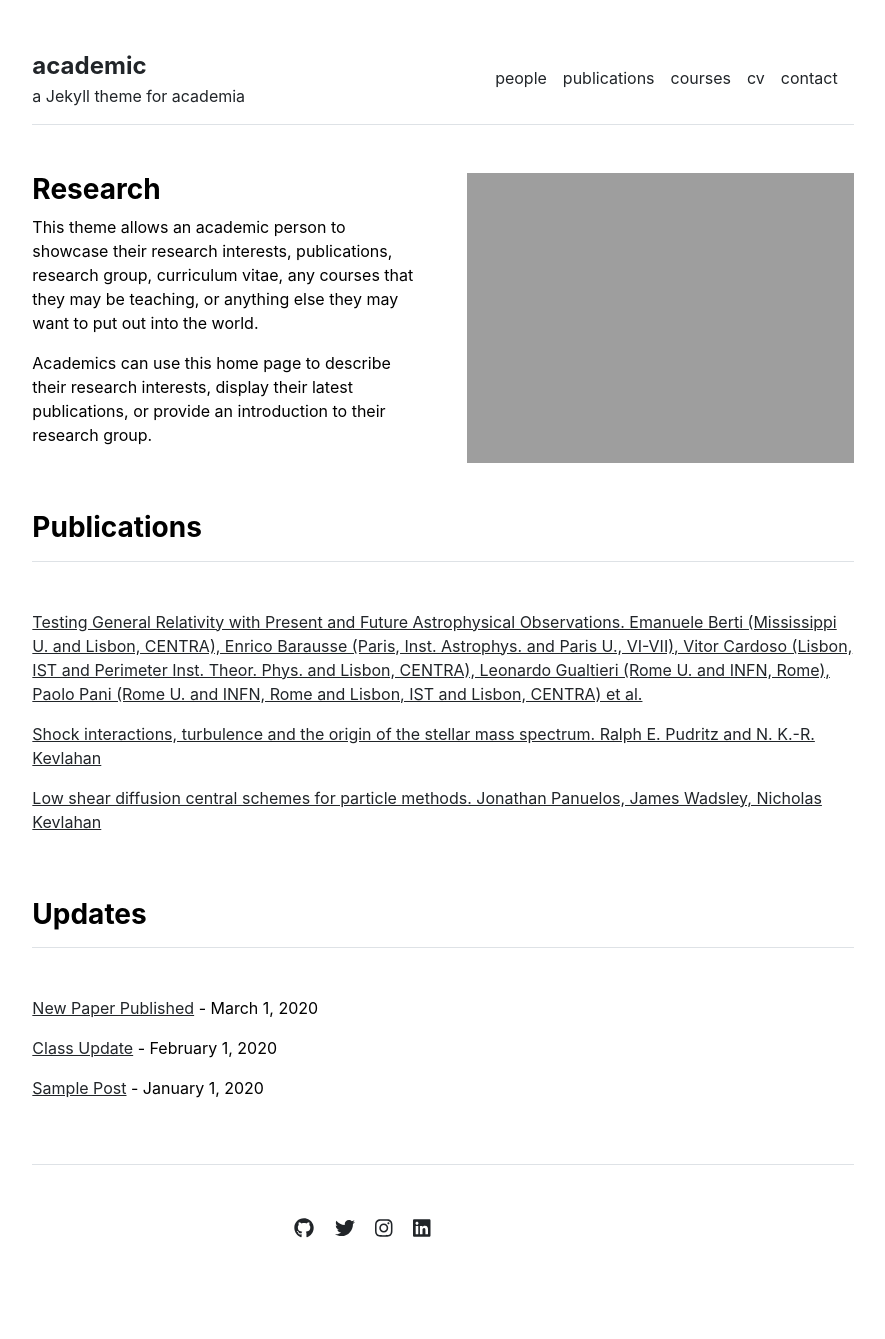
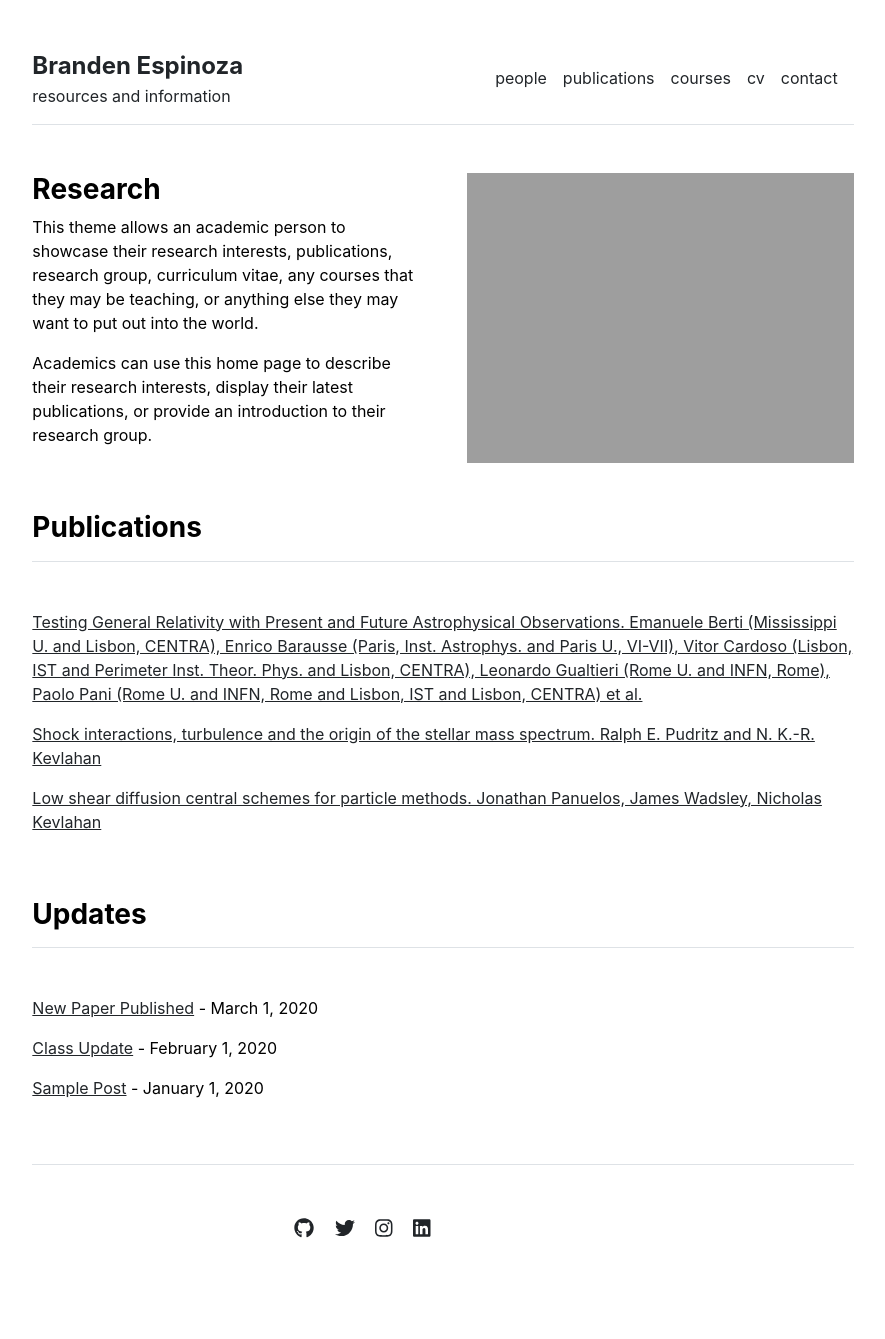
Before and after one commit to brandenespinoza/brandenespinoza.github.io, a Jekyll site: the page built from index.md, in a window 1280 px wide. Shown: the whole page, without its empty margins (197-1082 px from the left). Built offline with Jekyll 4.4.1, drawn with Linux system fonts in a browser that asks for light colours.

Commit message:
Update _config.yml

```diff
--- a/_config.yml
+++ b/_config.yml
@@ -1,4 +1,4 @@
-url: "" # the base hostname & protocol for your site, e.g. http://example.com
+url: "https://www.brandenespinoza.com" # the base hostname & protocol for your site, e.g. http://example.com
 baseurl: "" # the subpath of your site, e.g. /blog
-title: "academic" # the name of your site, e.g. ACME Corp.
-description: "a Jekyll theme for academia"
+title: "Branden Espinoza" # the name of your site, e.g. ACME Corp.
+description: "resources and information"
```
